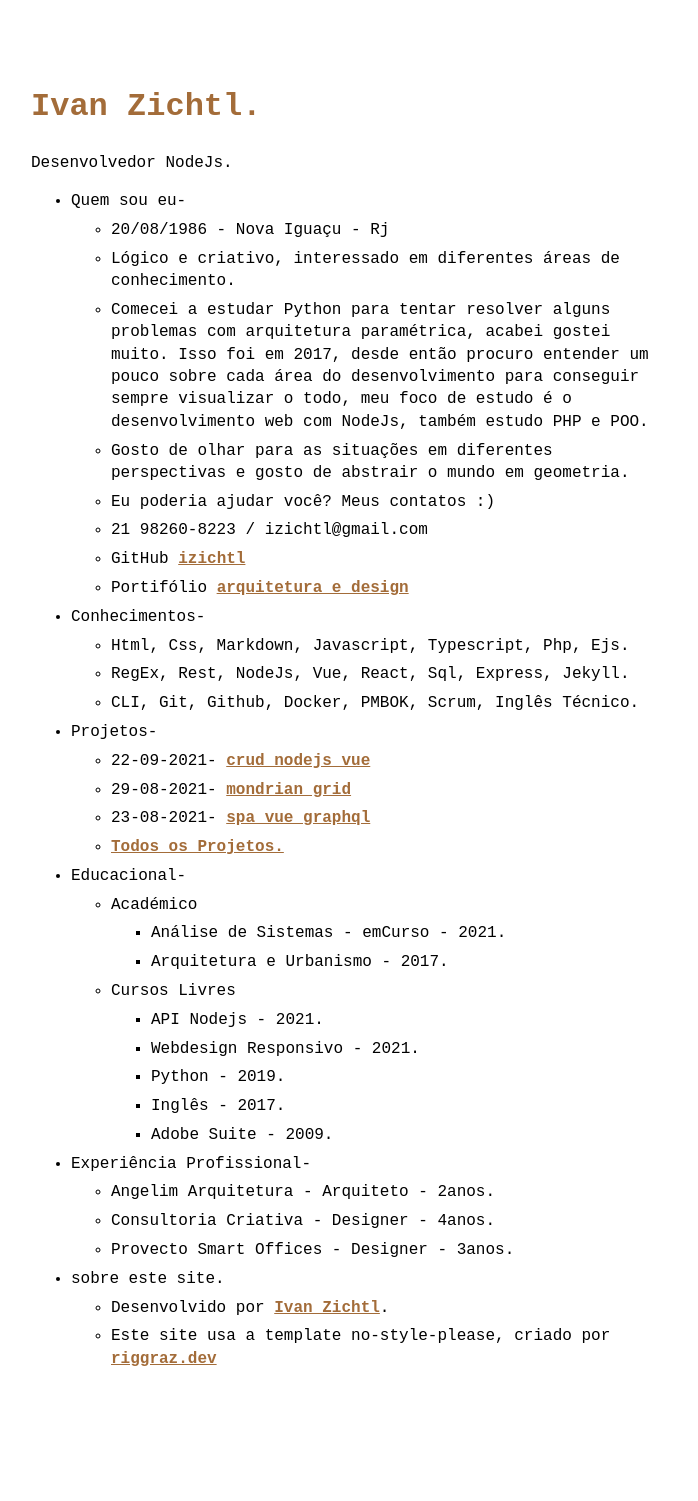
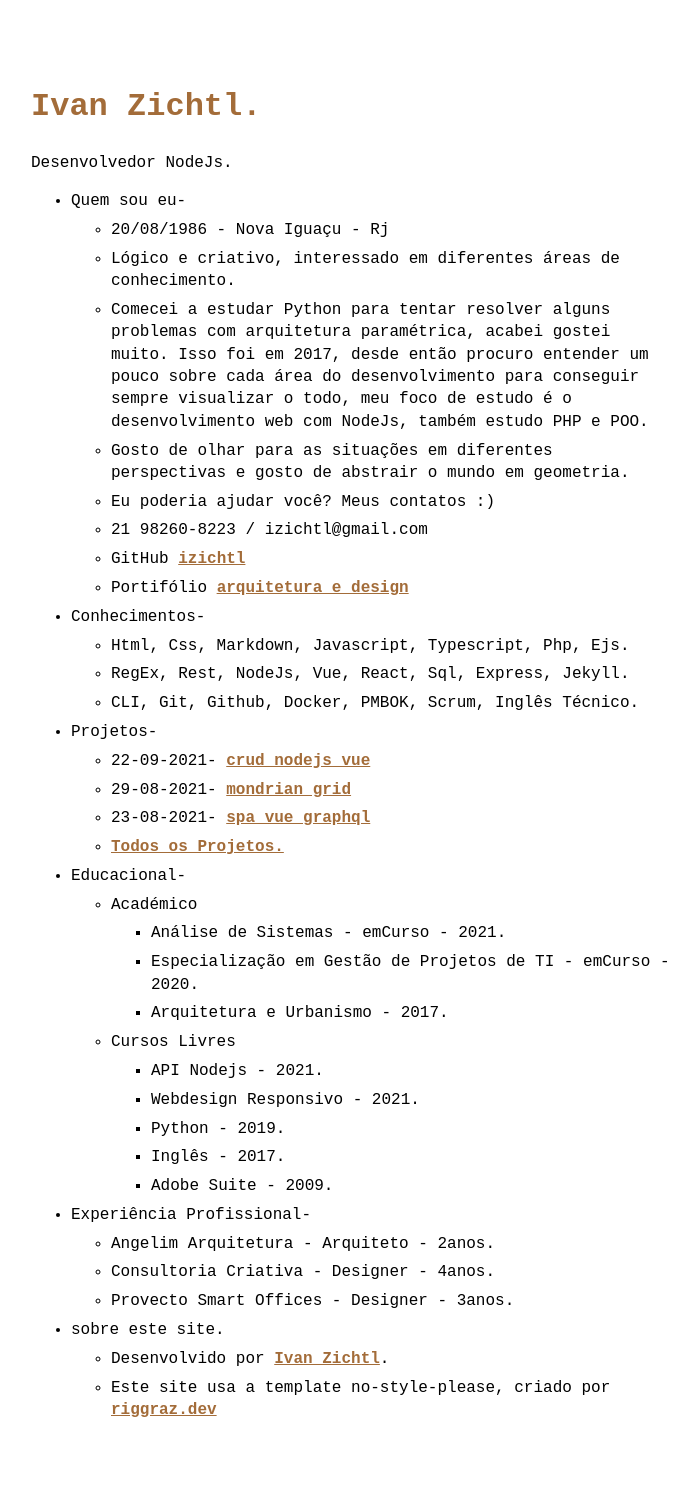
Before and after one commit to izichtl/quemsoueu, a Jekyll site: the page built from index.md, in a window 1280 px wide. Shown: the whole page, without its empty margins (289-987 px from the left). Built offline with Jekyll 4.4.1, drawn with Linux system fonts in a browser that asks for light colours; before the commit the page ends 1450 px from its top, so only the background shows below that.

Commit message:
'new_data'

```diff
--- a/_data/menu.yml
+++ b/_data/menu.yml
@@ -31,6 +31,7 @@ entries:
       - title: Académico
         entries:
           - title: Análise de Sistemas - emCurso - 2021.
+          - title: Especialização em Gestão de Projetos de TI - emCurso - 2020.
           - title: Arquitetura e Urbanismo - 2017.
       - title: Cursos Livres
         entries:
```
